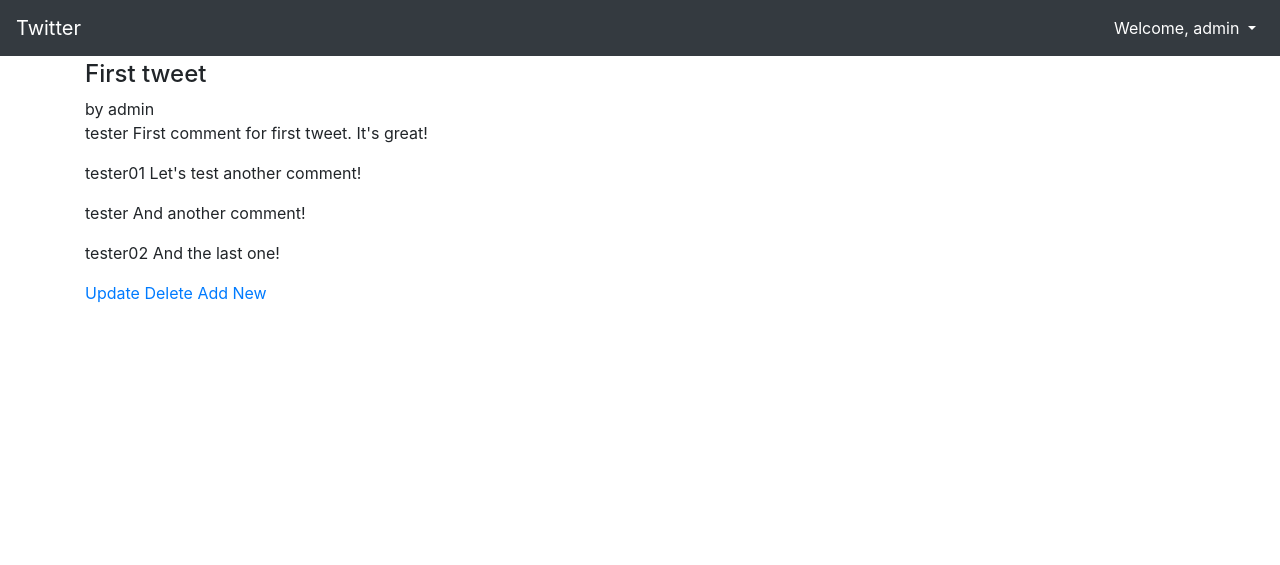
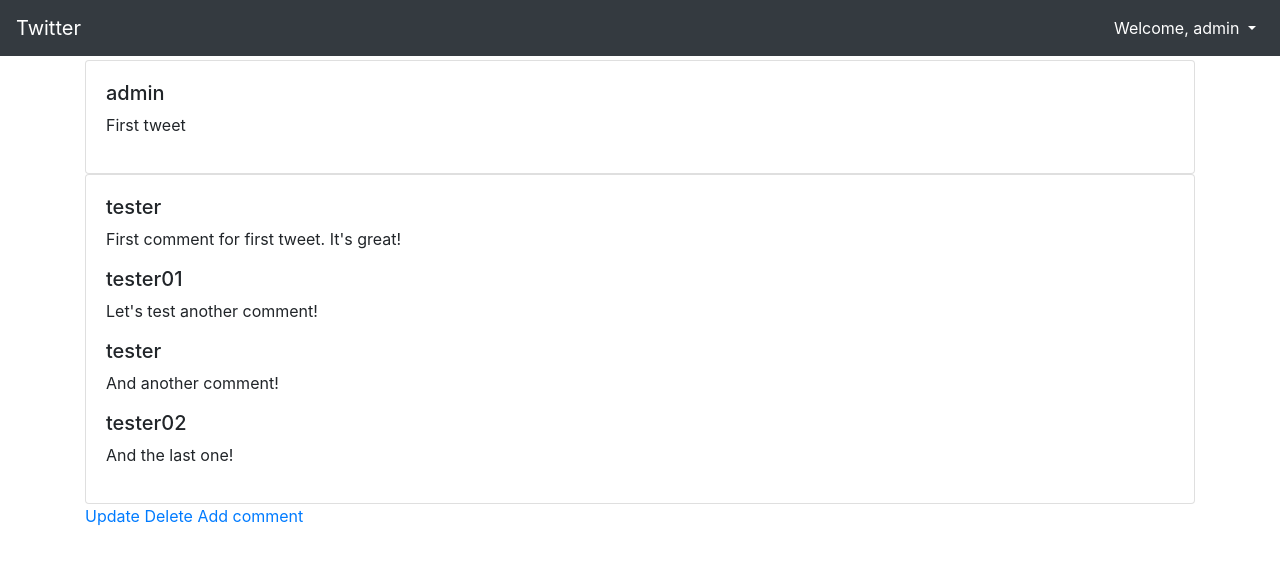
Before and after one commit to duyhuynh02/django-twitter-clone, a Django app: page /tweets/1/ in a window 1280 px wide. Shown: the top 565 px of the page. Run offline with Django 3.2, Linux system fonts and the light colour scheme; a user stored in the database is signed in; data comes from the database, SQL or seed files in the repository; some libraries are stand-ins or nearby versions.

Commit message:
missing one template/ update more

```diff
--- a/templates/twitter_detail.html
+++ b/templates/twitter_detail.html
@@ -1,23 +1,25 @@
 {% extends 'base.html' %}
 
 {% block content %}
-	<div>
-		<h4>{{ object.body }}</h4>
-		by {{ object.user }}
+<div class="card">
+  <div class="card-body">
+    <h5>{{ tweet.user }}</h5>
+    <p>{{ tweet.body }}</p>
+  </div>
 </div>
 
-	<div>
+<div class="card">
+  <div class="card-body">
     {% for comment in tweet.comments.all %}
-		<p>
-			<span>{{ comment.user }}</span>
-				{{ comment }}
-			</p>
+      <h5>{{ comment.user }}</h5>
+      <p>{{ comment }}</p>
     {% endfor %}
+  </div>
 </div>
 
 <a href="{% url 'twitter-update' tweet.id %}">Update</a>
 <a href="{% url 'twitter-delete' tweet.id %}">Delete</a>
-	<a href="{% url 'twitter-create' %}">Add New</a>
+<a href="#">Add comment</a>
 
 
 {% endblock content %}
```
Lines whose indentation alone changed are shown as unchanged.
